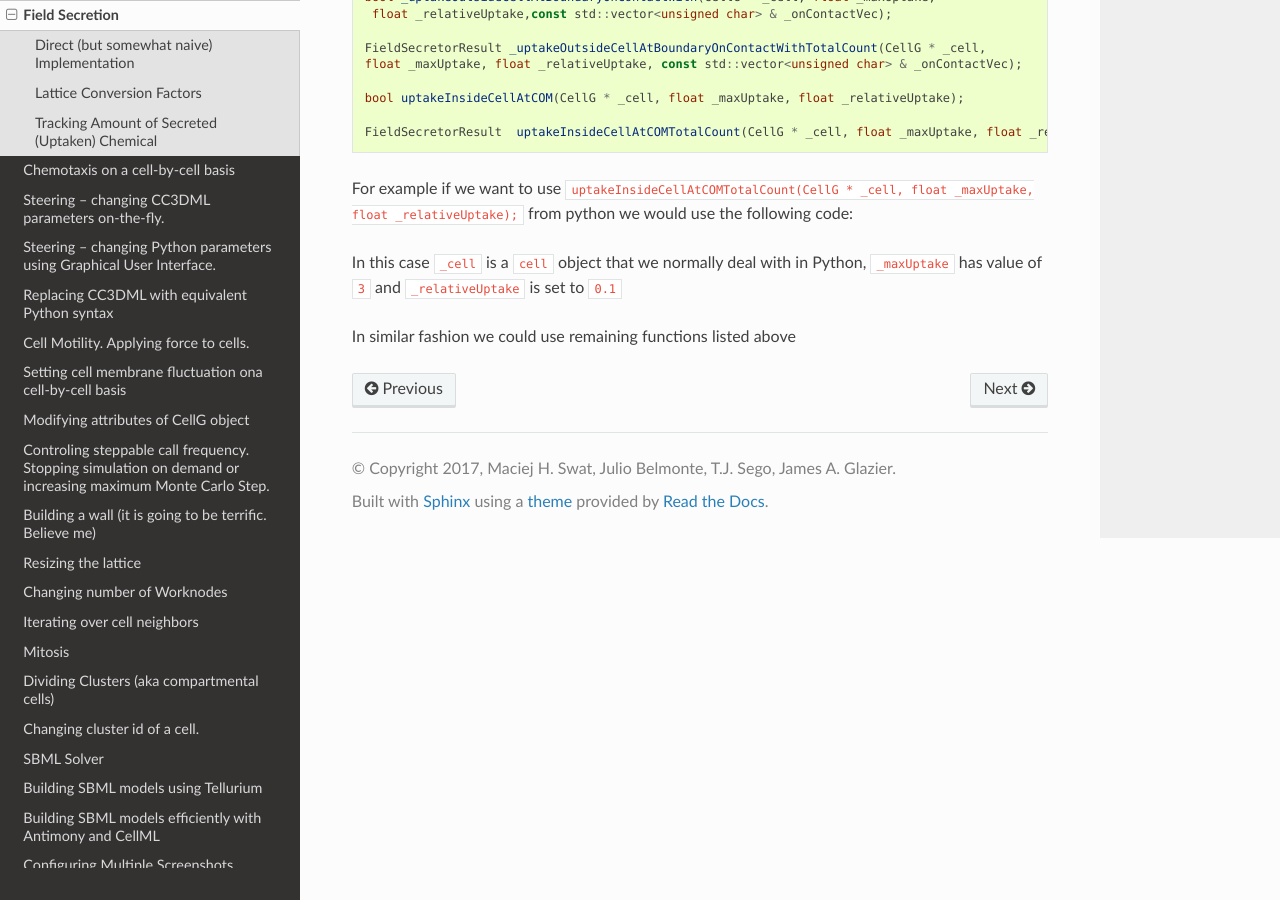
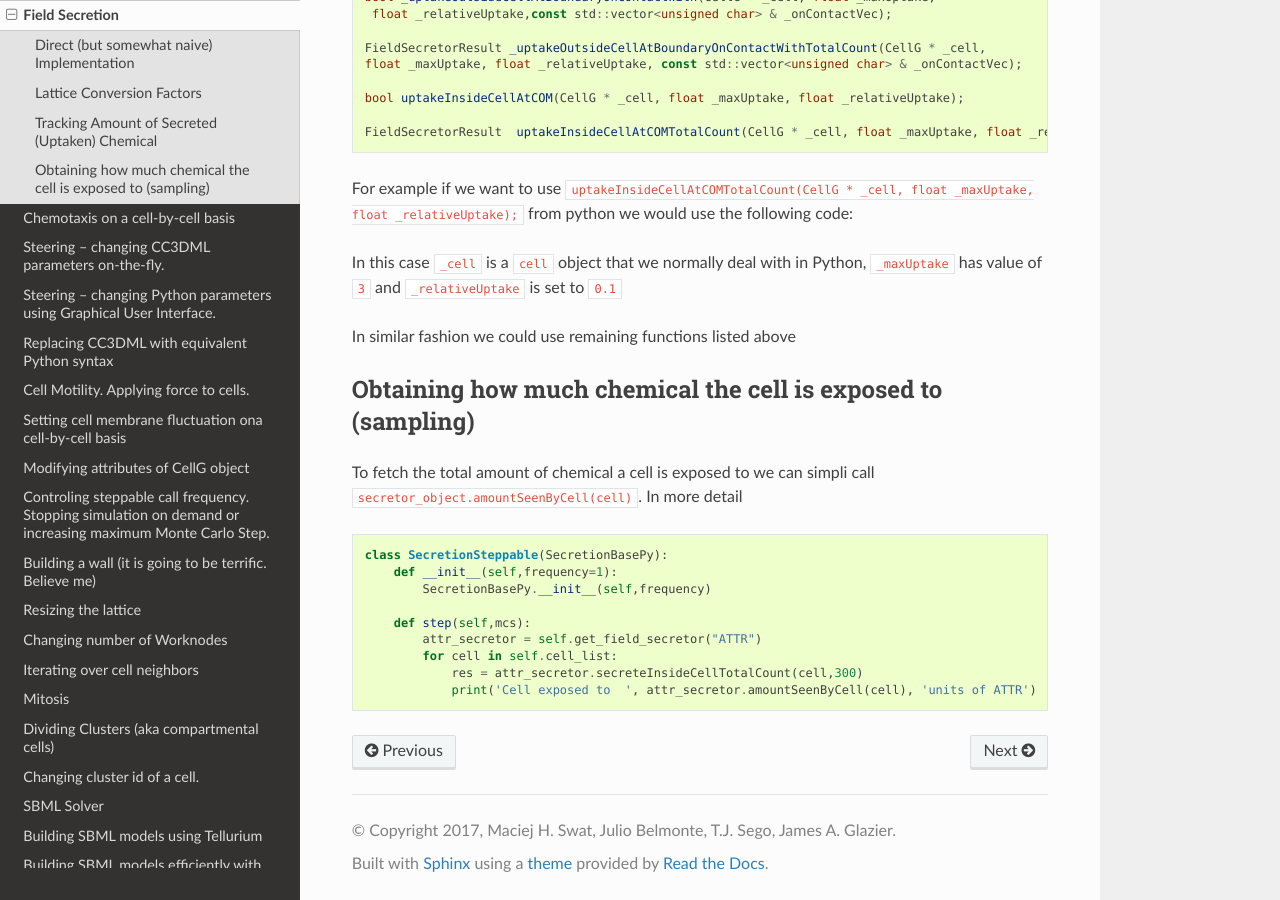
Before and after one commit to CompuCell3D/PythonScriptingManual, a Sphinx documentation site: the page built from docs/field_secretion.rst, in a window 1280 px wide and 900 px high, scrolled down 4132 px. Built offline with Sphinx 7.4.7 and the Read the Docs theme 2.0.0, drawn with Linux system fonts in a browser that asks for light colours.

Commit message:
Including explanation/use of amountSeenByCell

```diff
--- a/docs/field_secretion.rst
+++ b/docs/field_secretion.rst
@@ -235,3 +235,21 @@ In this case  ``_cell`` is a ``cell`` object that we normally deal with in Pytho
 and ``_relativeUptake`` is set to ``0.1``
 
 In similar fashion we could use remaining functions listed above
+
+
+Obtaining how much chemical the cell is exposed to (sampling)
+-------------------------------------------------------------
+
+To fetch the total amount of chemical a cell is exposed to we can simpli call ``secretor_object.amountSeenByCell(cell)``. In more detail
+
+.. code-block:: python
+
+    class SecretionSteppable(SecretionBasePy):
+        def __init__(self,frequency=1):
+            SecretionBasePy.__init__(self,frequency)
+
+        def step(self,mcs):
+            attr_secretor = self.get_field_secretor("ATTR")
+            for cell in self.cell_list:
+                res = attr_secretor.secreteInsideCellTotalCount(cell,300)
+                print('Cell exposed to  ', attr_secretor.amountSeenByCell(cell), 'units of ATTR')
```
